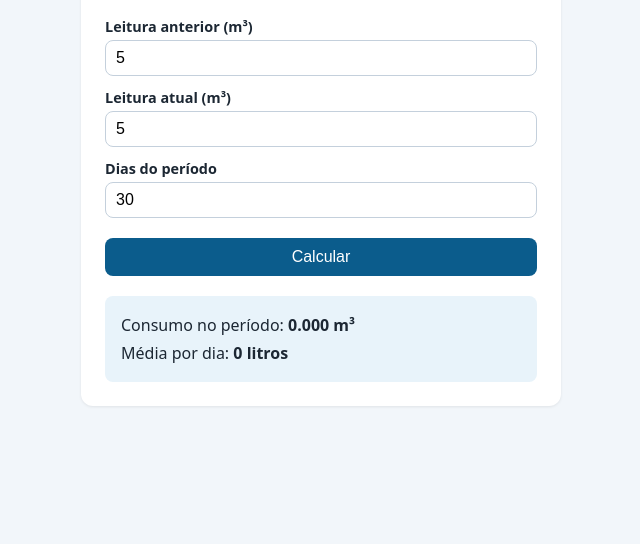
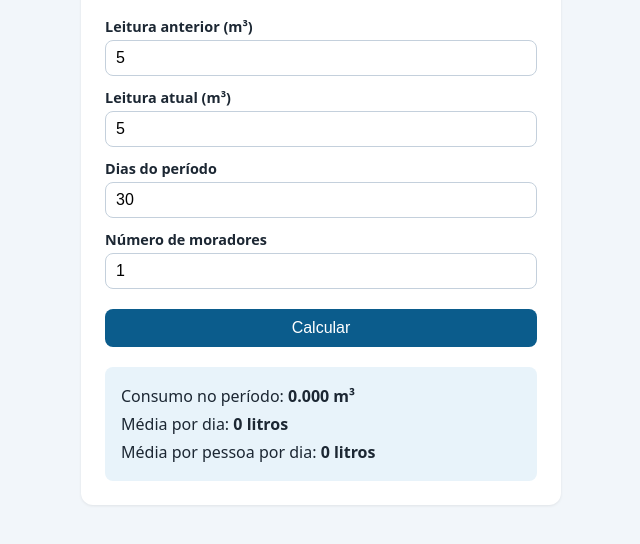
Before and after one commit to tiagobuenorodrigues-source/meu-primeiro-repo, a plain HTML site: page index.html in a window 1280 px wide. Both pictures are taken after typing "5", "5" into the empty fields and a click on the button "Calcular". Shown: the part 154-698 px from the top of the page, without its empty margins (319-959 px from the left). Drawn offline with Linux system fonts and the light colour scheme.

Commit message:
Mostra o consumo médio por pessoa
Adiciona o campo "Número de moradores" e exibe quantos litros por dia
cada pessoa consome.

Closes #2

Co-Authored-By: Claude Opus 5.5 <noreply@anthropic.com>

```diff
--- a/index.html
+++ b/index.html
@@ -21,12 +21,16 @@
       <label>Dias do período
         <input type="number" id="dias" value="30" min="1" required>
       </label>
+      <label>Número de moradores
+        <input type="number" id="moradores" value="1" min="1" step="1" required>
+      </label>
       <button type="submit">Calcular</button>
     </form>
 
     <section id="resultado" hidden>
       <p>Consumo no período: <strong id="m3"></strong></p>
       <p>Média por dia: <strong id="litrosDia"></strong></p>
+      <p>Média por pessoa por dia: <strong id="litrosPessoa"></strong></p>
     </section>
   </main>
 
@@ -38,12 +42,16 @@
       const anterior = Number(document.getElementById('anterior').value);
       const atual = Number(document.getElementById('atual').value);
       const dias = Number(document.getElementById('dias').value);
+      const moradores = Number(document.getElementById('moradores').value);
 
       const consumoM3 = atual - anterior;
       const litrosPorDia = (consumoM3 * 1000) / dias;
+      // Divide a média diária da casa pelo número de moradores.
+      const litrosPorPessoa = litrosPorDia / moradores;
 
       document.getElementById('m3').textContent = consumoM3.toFixed(3) + ' m³';
       document.getElementById('litrosDia').textContent = litrosPorDia.toFixed(0) + ' litros';
+      document.getElementById('litrosPessoa').textContent = litrosPorPessoa.toFixed(0) + ' litros';
       document.getElementById('resultado').hidden = false;
     });
   </script>
```
